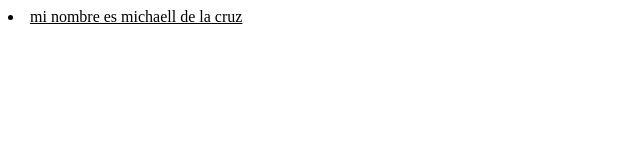
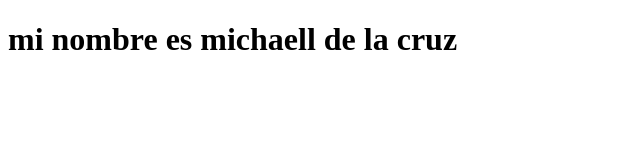
Before and after one commit to maronare10/github-colaborativo, a plain HTML site: page michaell.html in a window 1280 px wide. Shown: the whole page, without its empty margins (0-640 px from the left). Drawn offline with Linux system fonts and the light colour scheme.

Commit message:
mi nombre michaell

```diff
--- a/michaell.html
+++ b/michaell.html
@@ -8,11 +8,10 @@
 </head>
 <body>
     <div>
-        <u>
-            <li>
+             <h1>
                 mi nombre es michaell de la cruz
-            </li>
-        </u>
+            </h1>
+
 
     </div>
 </body>
```
